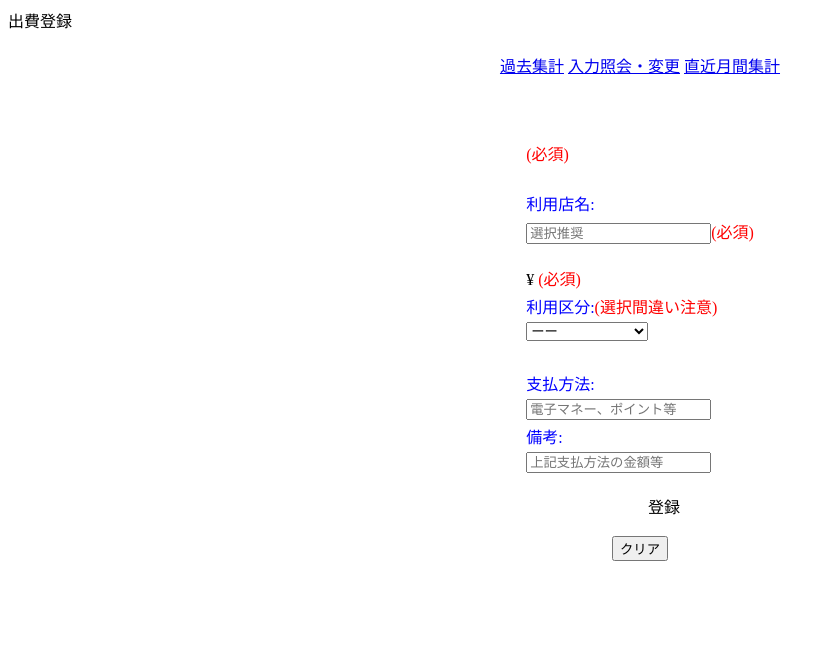
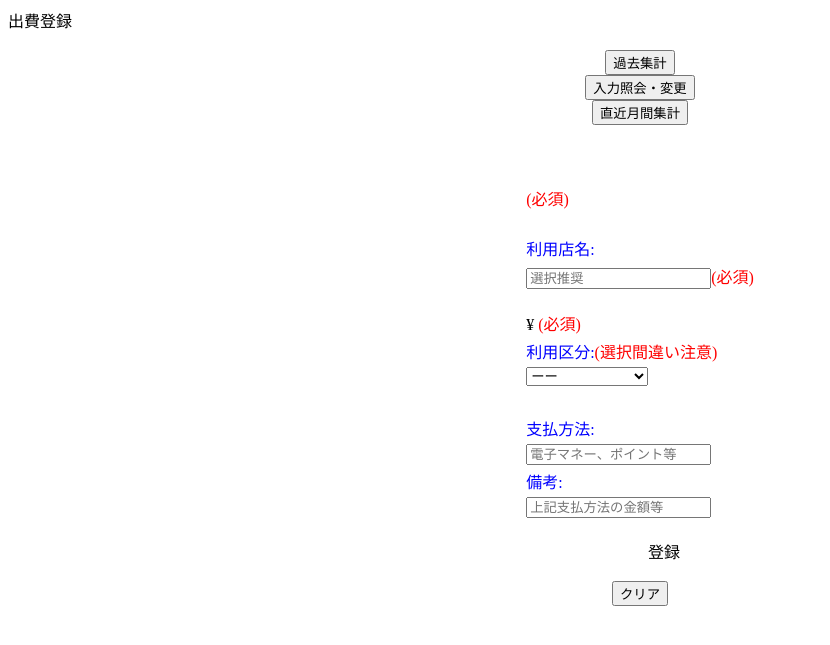
Before and after one commit to herojiangkai/CreditCardTool, a PHP site: page / in a window 1280 px wide. Shown: the top 645 px of the page, without its empty margins (0-830 px from the left). Run offline with PHP 8.4, Linux system fonts and the light colour scheme; some libraries are stand-ins or nearby versions.

Commit message:
ナビボタンスタイル変更

```diff
--- a/index.php
+++ b/index.php
@@ -139,13 +139,24 @@
     <br>
 
     <div align="center">
-    <table>
+    <!-- <table>
         <tr>
             <td align="center"><a href="sumOld">過去集計</a></td>
             <td align="center"><a href="q">入力照会・変更</a></td>
             <td align="center"><a href="sum">直近月間集計</a></td>
         </tr>
-    </table>
+    </table> -->
+    <div class="button-bar" style="width:300px;">
+    <div class="button-bar__item">
+        <button class="button-bar__button" onclick="window.location.href='sumOld'">過去集計</button>
+    </div>
+    <div class="button-bar__item">
+        <button class="button-bar__button" onclick="window.location.href='q'">入力照会・変更</button>
+    </div>
+    <div class="button-bar__item">
+        <button class="button-bar__button" onclick="window.location.href='sum'">直近月間集計</button>
+    </div>
+    </div>
 
     </div>
 
```
